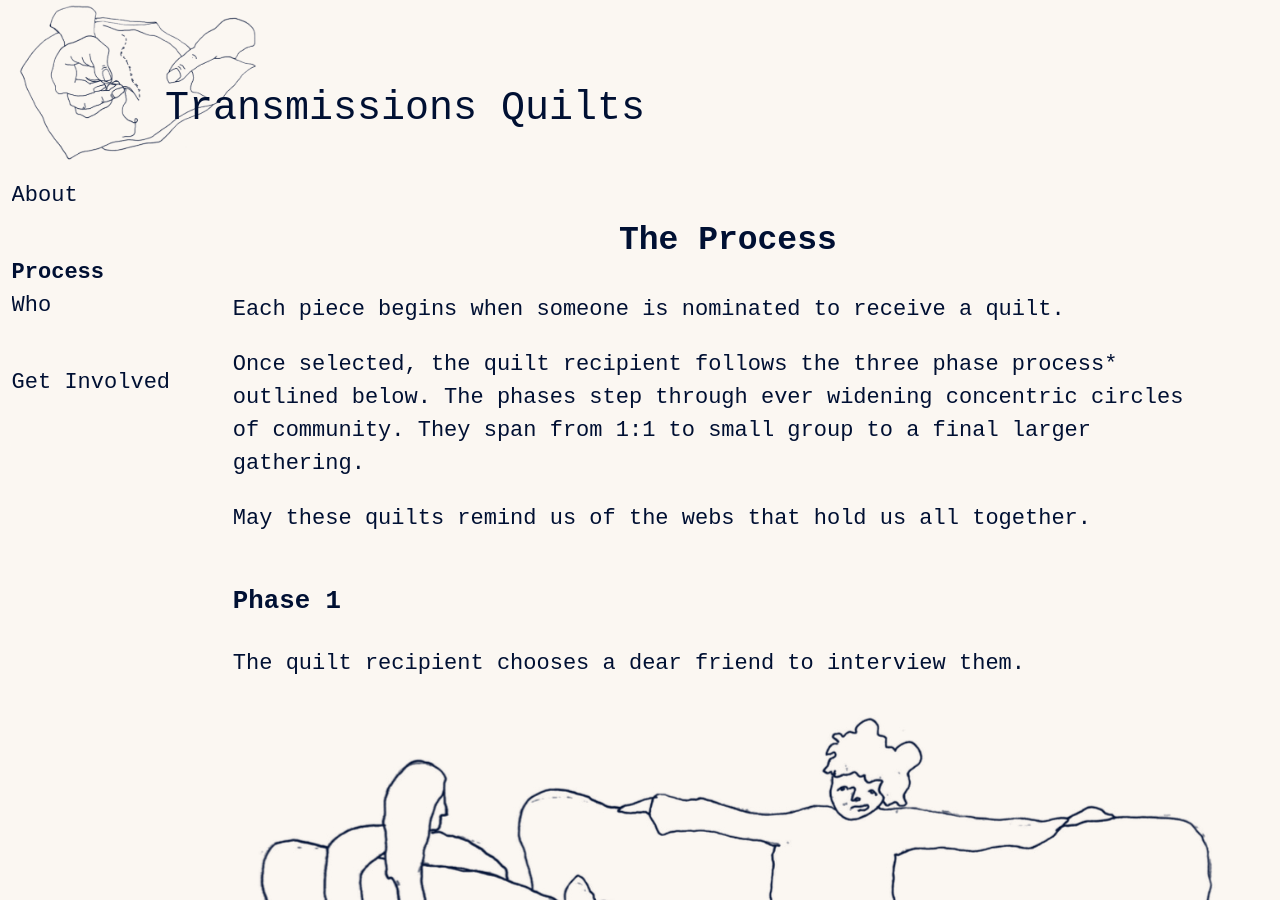
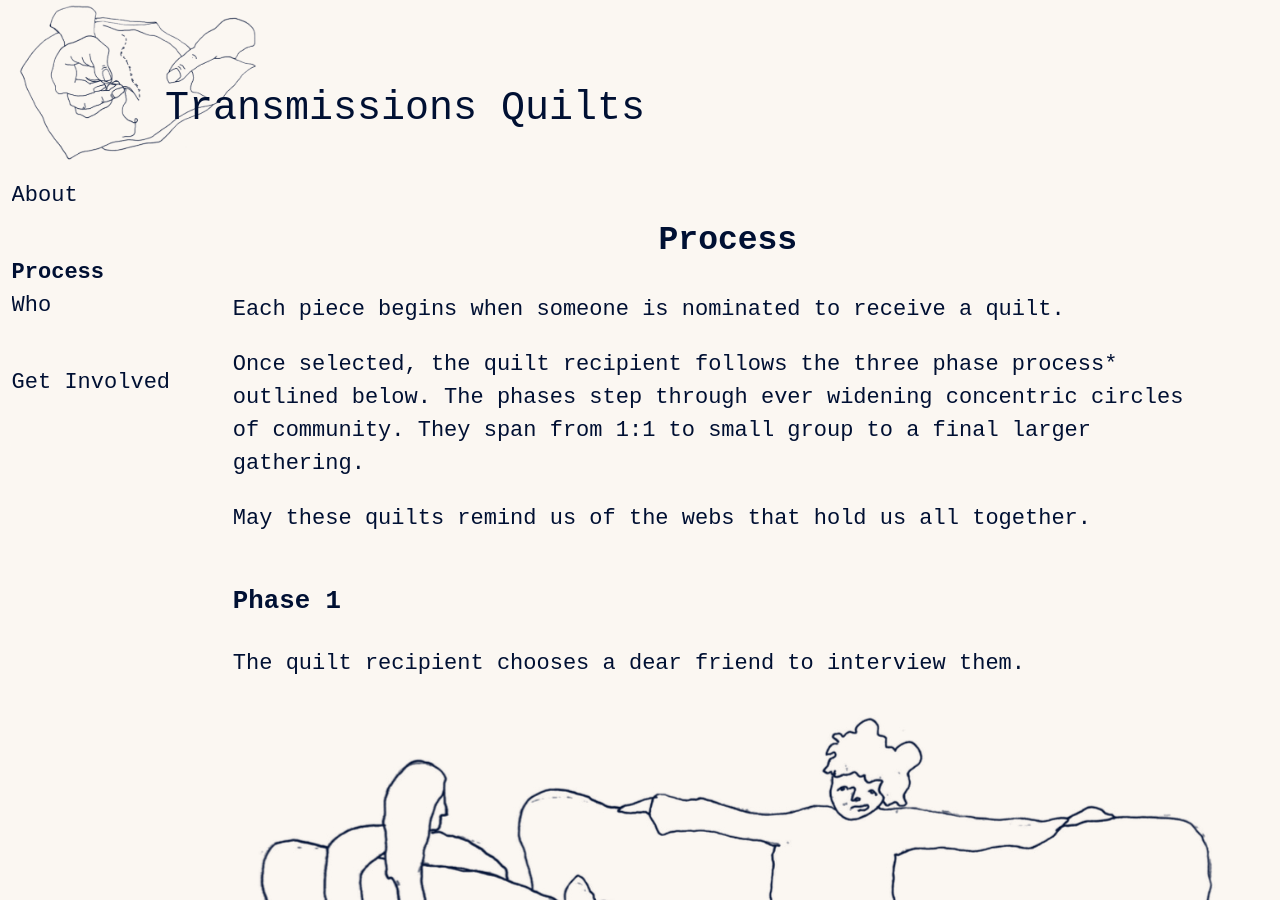
Before and after one commit to danieldickison/transmission-site, a Jekyll site: the page built from process.markdown, in a window 1280 px wide and 900 px high. Built offline with Jekyll 4.4.1, drawn with Linux system fonts in a browser that asks for light colours; some web fonts are replaced; our own code applies the rules of GitHub Pages for plain Markdown files.

Commit message:
Update process.markdown

```diff
--- a/process.markdown
+++ b/process.markdown
@@ -2,7 +2,7 @@
 permalink: /process
 ---
 
-## The Process
+## Process
 
 Each piece begins when someone is nominated to receive a quilt.
 
```
